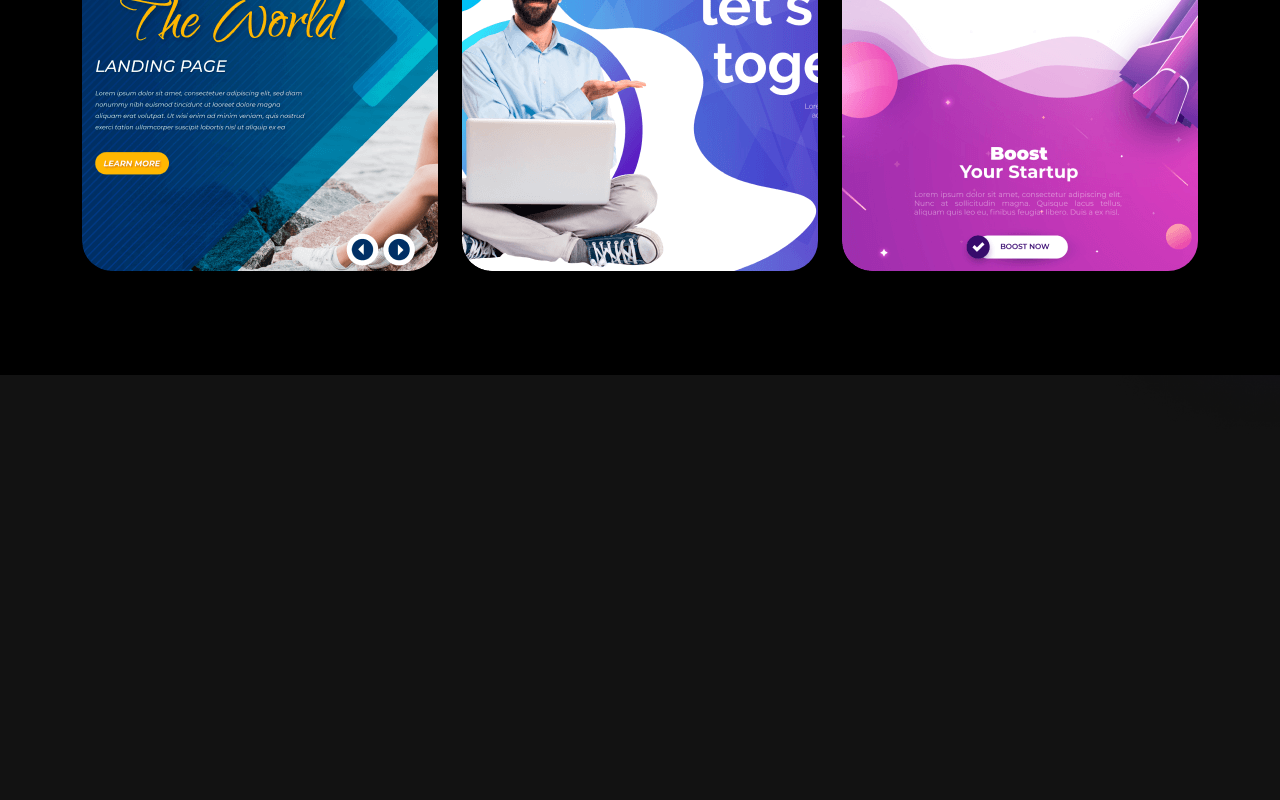
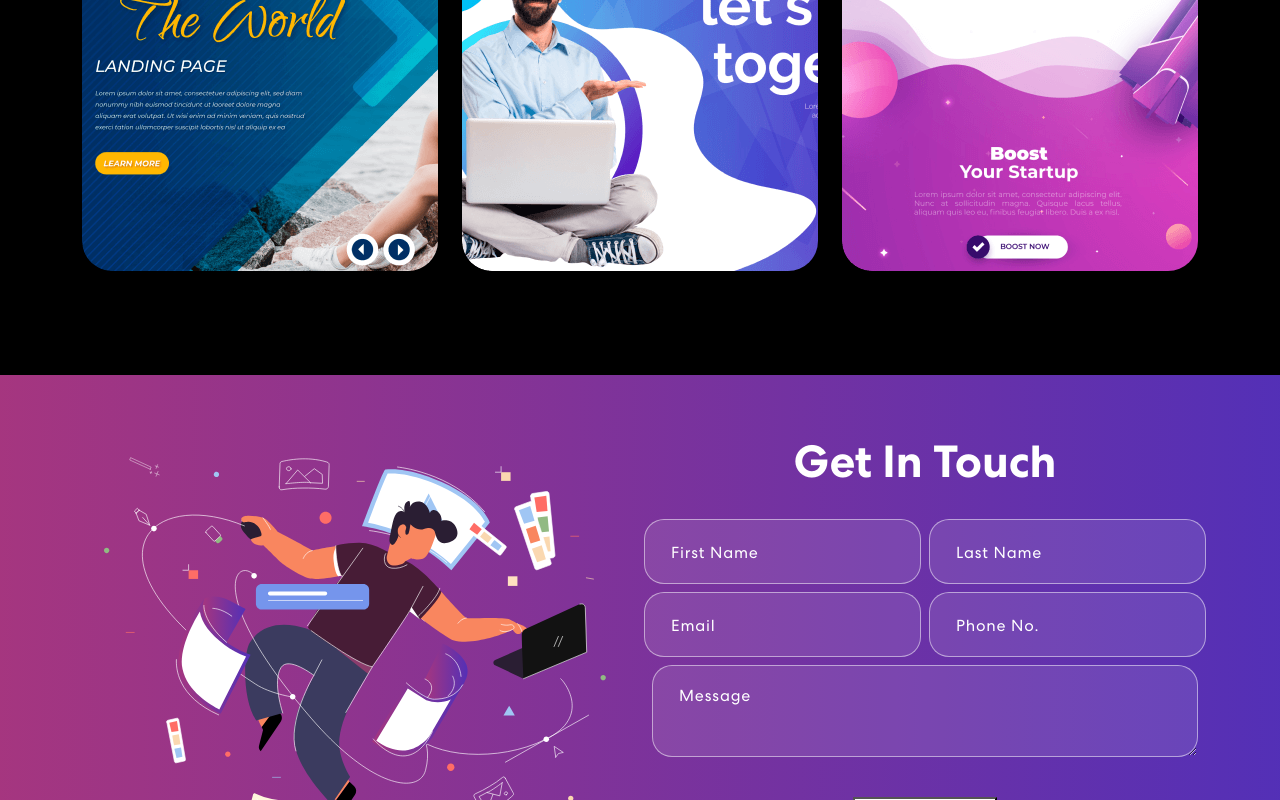
Before and after one commit to 422dsolomon/personal-portfolio, a React (Create React App) app: page / in a window 1280 px wide. Shown: the part 2000-2800 px from the top of the page. Before the commit the page ends 2451 px from the top, so only its background shows below. Built offline with nearby package versions, Linux system fonts and the light colour scheme.

Commit message:
added contact page, need to test if email wills send

```diff
--- a/package.json
+++ b/package.json
@@ -7,6 +7,9 @@
     "@testing-library/react": "^13.4.0",
     "@testing-library/user-event": "^13.5.0",
     "bootstrap": "^5.3.1",
+    "cors": "^2.8.5",
+    "express": "^4.18.2",
+    "nodemailer": "^6.9.4",
     "react": "^18.2.0",
     "react-bootstrap": "^2.8.0",
     "react-bootstrap-icons": "^1.10.3",
--- a/src/App.js
+++ b/src/App.js
@@ -3,6 +3,7 @@
 import { Banner } from './components/Banner'
 import { Skills } from './components/Skills'
 import { Projects } from './components/Projects'
+import { Contact } from './components/Contact';
 
 import 'bootstrap/dist/css/bootstrap.min.css'
 
@@ -13,6 +14,7 @@
       <Banner />
       <Skills />
       <Projects />
+      <Contact />
     </div>
   );
 }
--- /dev/null
+++ b/src/components/Contact.js
@@ -0,0 +1,85 @@
+import { useState } from "react";
+import { Container, Row, Col } from "react-bootstrap";
+import contactImg from "../assets/img/contact-img.svg"
+
+export const Contact = () => {
+    const formInitialDetails = {
+        firstName: '',
+        lastName: '',
+        email: '',
+        phone: '',
+        message: ''
+    }
+
+    const [formDetails, setFormDetails] = useState(formInitialDetails);
+    const [buttonText, setButtonText] = useState('Send');
+    const [status, setStatus] = useState({});
+
+    const onFormUpdate = (category, value) => {
+        setFormDetails({
+            ...formDetails,
+            [category]: value
+        })
+    }
+
+    const handleSubmit = async (e) => {
+        e.preventDefault();
+        setButtonText('sending...');
+        let response = await fetch("http://localhost:5000/contact", {
+            method: "POST",
+            headers: {
+                "Content-Type": "Application/json;charset=utf-8",
+            },
+            body: JSON.stringify(formDetails),
+        });
+        setButtonText("Send");
+        let result = response.json()
+        setFormDetails(formInitialDetails);
+        if (result.code === 200){
+            setStatus({success: true, message: 'Message sent successfully'});
+        } else {
+            setStatus({success: false, message: 'Something went wrong, please try agian later.'});
+        }
+    };
+
+    return (
+        <section className="contact" id="connect">
+            <Container>
+                <Row className="align-items-center">
+                    <Col md = {6}>
+                        <img src = {contactImg} alt="Contact Us"/>
+                    </Col>
+                    <Col md = {6}>
+                        <h2>Get In Touch</h2>
+                        <form onSubmit = {handleSubmit}>
+                            <Row>
+                                <Col sm={6} className="px-1">
+                                    <input type="text" value={formDetails.firstName} placeholder="First Name" onChange={(e) => onFormUpdate('firstName', e.target.value)}/>
+                                </Col>
+                                <Col sm={6} className="px-1">
+                                    <input type="text" value={formDetails.lastName} placeholder="Last Name" onChange={(e) => onFormUpdate('lastName', e.target.value)}/>
+                                </Col>
+                                <Col sm={6} className="px-1">
+                                    <input type="email" value={formDetails.email} placeholder="Email" onChange={(e) => onFormUpdate('email', e.target.value)}/>
+                                </Col>
+                                <Col sm={6} className="px-1">
+                                    <input type="tel" value={formDetails.phone} placeholder="Phone No." onChange={(e) => onFormUpdate('phone', e.target.value)}/>
+                                </Col>
+                                <Col>
+                                <textarea row="6" value = {formDetails.message} placeholder="Message" onChange={(e) => onFormUpdate('message', e.target.value)}/>
+                                <button type = "Submit"><span>{buttonText}</span></button>
+                                </Col>
+                                {
+                                    status.message &&
+                                    <Col>
+                                    <p className={status.success === false ? "danger" : "success"}>{status.message}</p>
+                                    </Col>
+                                }
+                            </Row>
+                        </form>
+                    </Col>
+                </Row>
+            </Container>
+        </section>
+    )
+}
```
Also changed, not shown: server.js (added, +50 -0 lines), 1 other file (tests, documents, lock files or other folders).
